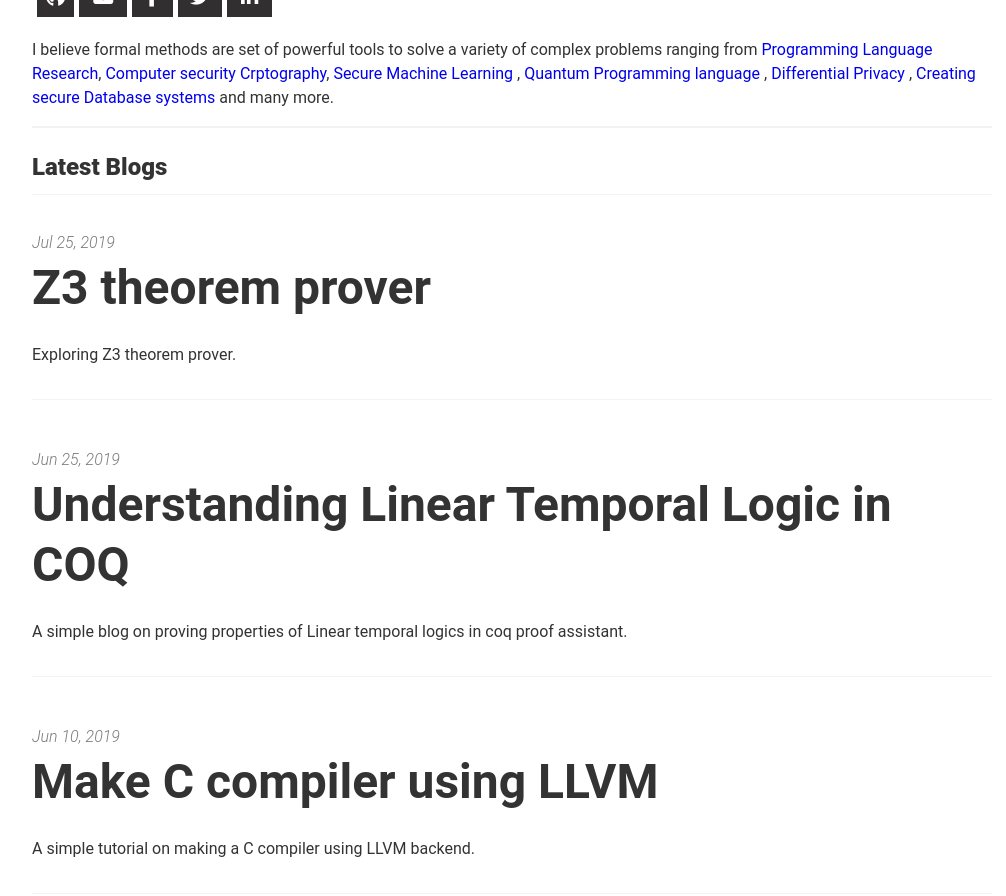
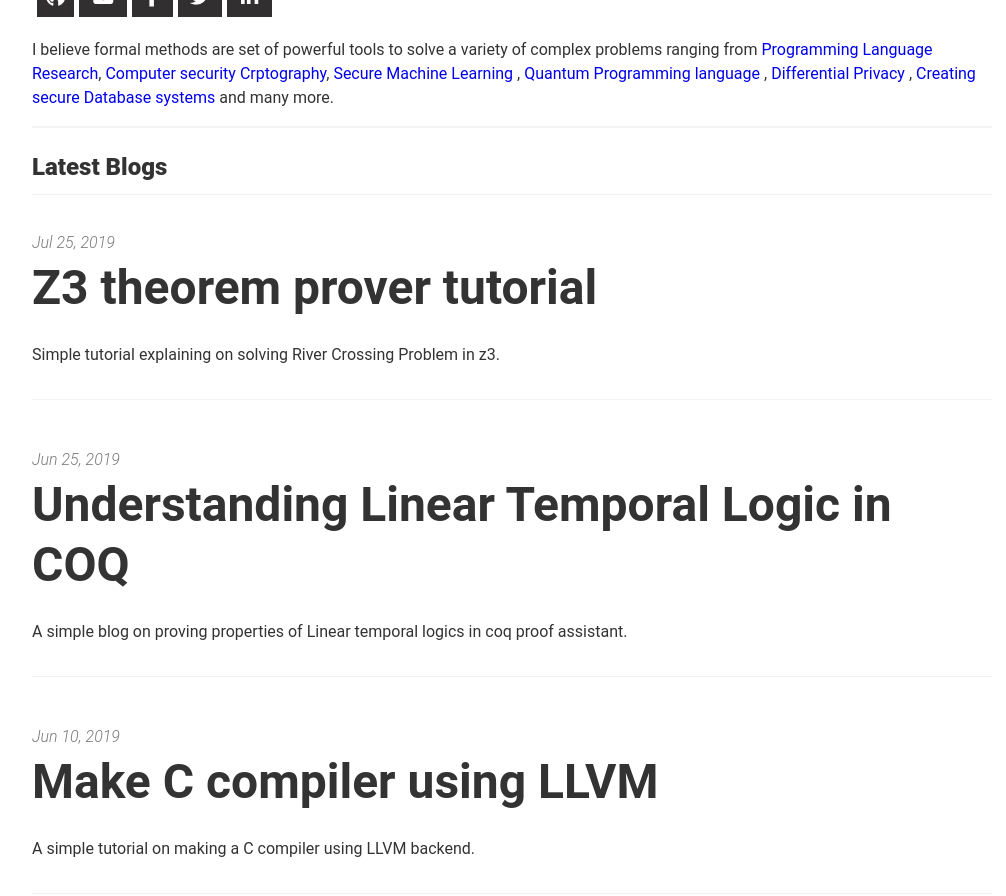
Before and after one commit to SatyendraBanjare/SatyendraBanjare.github.io, a Jekyll site: the page built from index.html, in a window 1280 px wide and 900 px high, scrolled down 361 px. Shown: the top 896 px of the window, without its empty margins (128-1134 px from the left). Built offline with Jekyll 4.4.1, drawn with Linux system fonts in a browser that asks for light colours; nearby versions of some CDN libraries; the list of posts is cut into pages by our own code.

Commit message:
complete z3

```diff
--- a/_posts/2019-07-25-z3-theorem-prover.md
+++ b/_posts/2019-07-25-z3-theorem-prover.md
@@ -1,11 +1,11 @@
 ---
 layout:     post
 comments:   true
-title:      Z3 theorem prover
+title:      Z3 theorem prover tutorial
 date:       2019-07-25 11:21:29
-summary:    Exploring Z3 theorem prover.
+summary:    Simple tutorial explaining on solving River Crossing Problem in z3.
 categories: plt
-keywords: Z3 theorem prover tutorial
+keywords: Z3 theorem prover tutorial  River Crossing Problem
 ---
 
 **[Z3](https://github.com/Z3Prover/z3)** is one of the latest SMT solver by Microsoft Research. I came to know about the Z3 theorem prover few months back and was super excited to learn about this tool. It is impressively powerful and capable of solving theories built upon arithmetic, fixed-size bit-vectors, extensional arrays, datatypes, uninterpreted functions, and quantifiers. It has API available in **Java** , **Ocaml** & **Python** . It's python api is easy to use.
```
